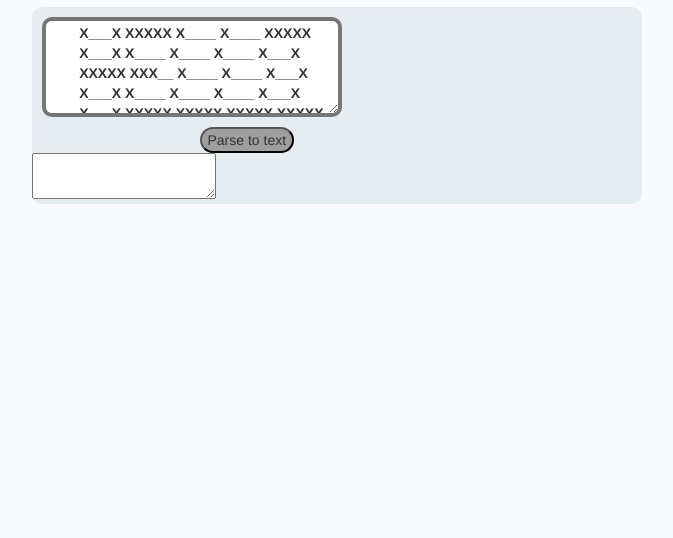
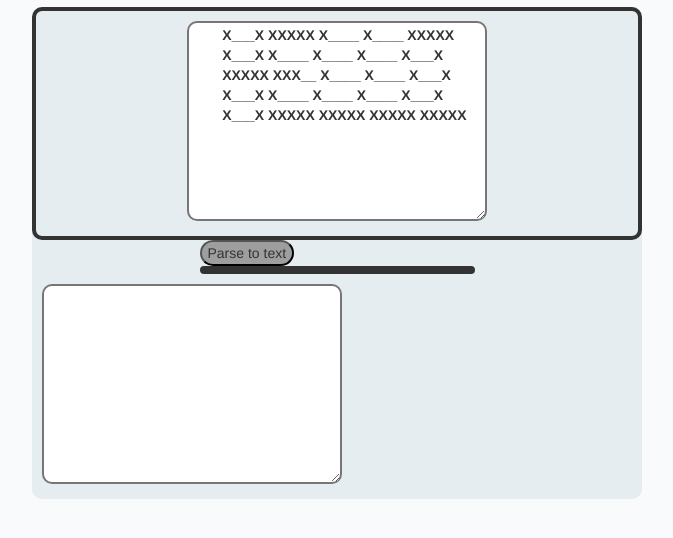
Before and after one commit to ClJarvis/brainteasers, a plain HTML site: page helloled/index.html in a window 1280 px wide. Shown: the part 56-594 px from the top of the page, without its empty margins (303-976 px from the left). Drawn offline with nearby package versions, Linux system fonts and the light colour scheme.

Commit message:
modified css

```diff
--- a/helloled/led.css
+++ b/helloled/led.css
@@ -1,13 +1,26 @@
-form textarea, input{
-  height: 100px;
+body {
+  background-color: rgba(222, 232, 236, .2);
+}
+
+form {
+text-align: center;
+  border-radius: 10px;
+  border-width: 4px;
+  border-style: solid;
+}
+
+textarea {
+  height: 200px;
   width: 300px;
   font-weight: bold;
-  vertical-align: top;
   margin: 10px;
   border-radius: 10px;
-  border-width: 4px;
+  border-width: 2px;
   }
 
+#test {
+  height: 200px;
+}
 
 button {
   background-color: #9E9E9E ;
@@ -22,7 +35,3 @@ h2{
   background-color: rgba(222, 232, 236, .7);
   border-radius: 10px;
 }
-
-body{
-  background-color: rgba(222, 232, 236, .2);
-}
```
